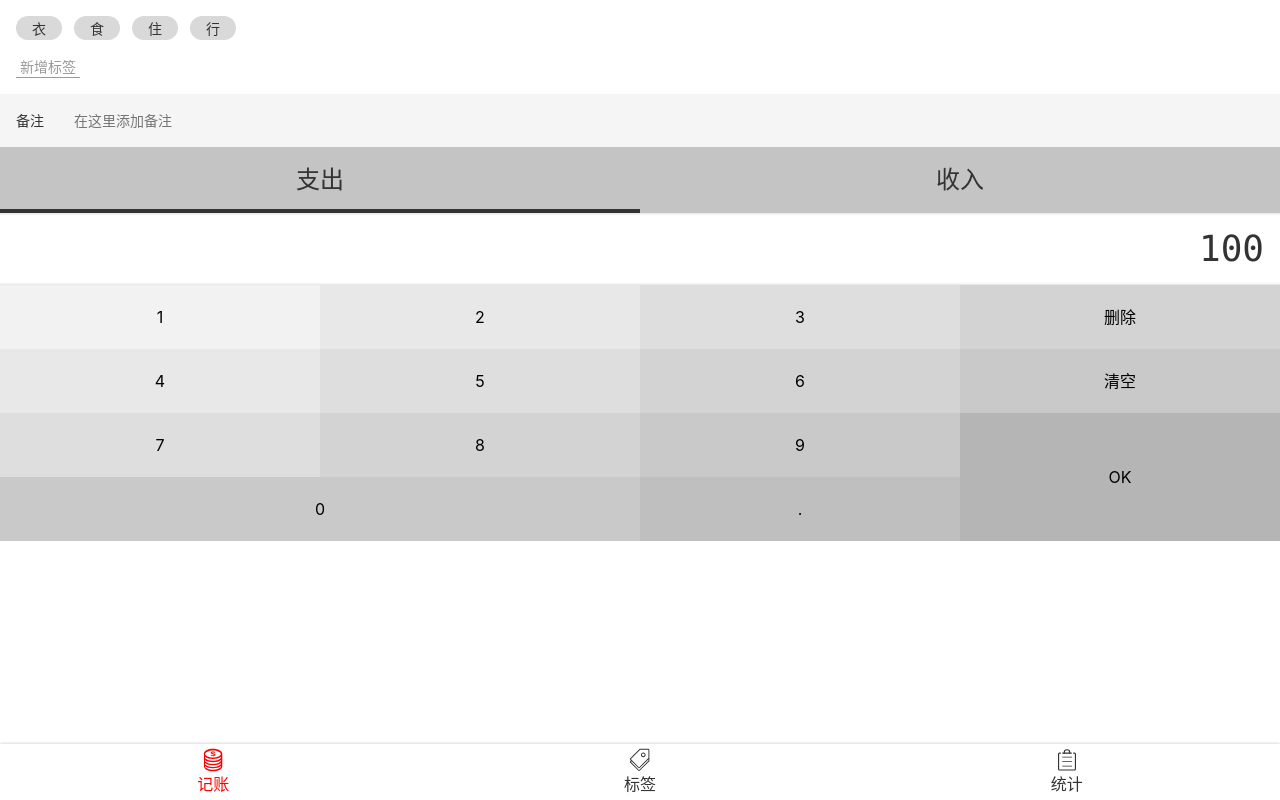
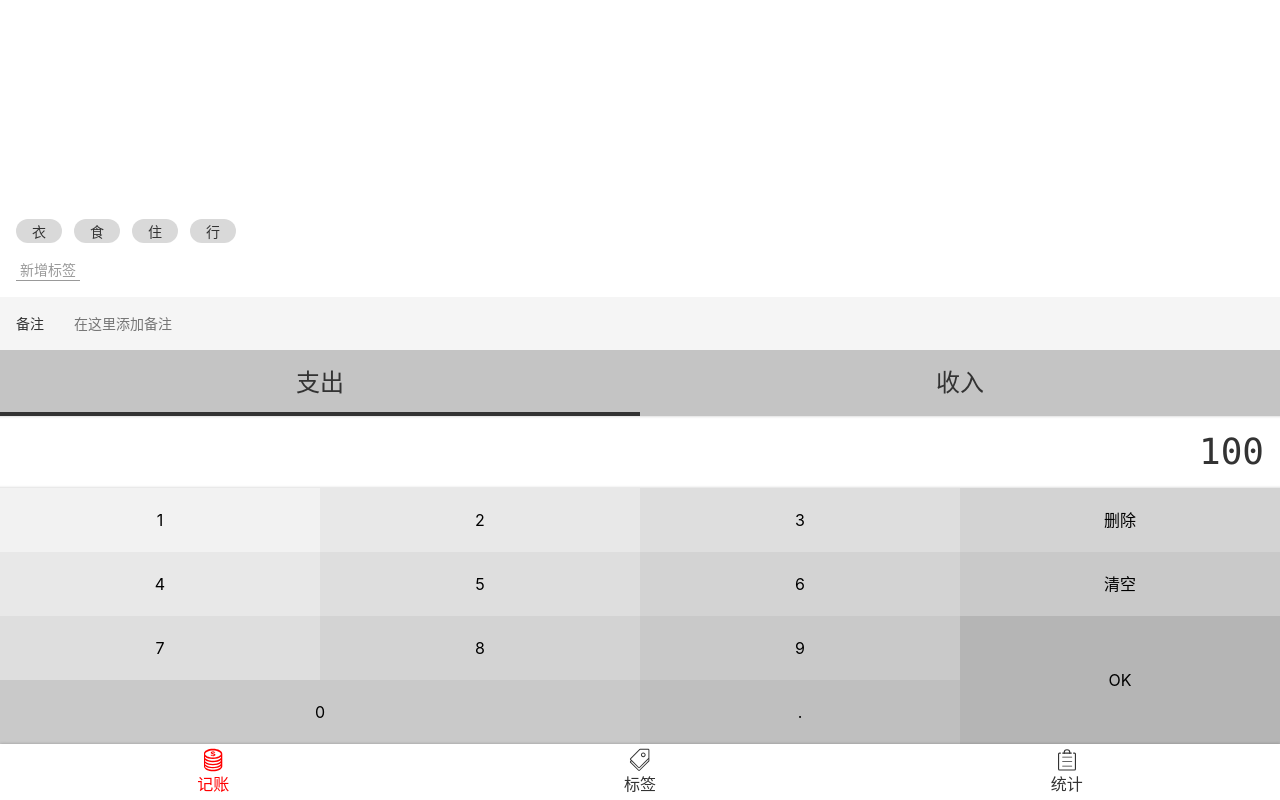
Before and after one commit to haxiedaimala/billing, a Vue app: page /#/money in a window 1280 px wide. Built offline with nearby package versions, Linux system fonts and the light colour scheme.

Commit message:
Money 样式 CSS5

```diff
--- a/src/components/Layout.vue
+++ b/src/components/Layout.vue
@@ -3,7 +3,7 @@ import Nav from '@/components/Nav.vue';
 </script>
 
 <template>
-  <div class="nav-wrapper">
+  <div class="layout-wrapper">
     <div class="content">
       <slot/>
     </div>
@@ -12,7 +12,7 @@ import Nav from '@/components/Nav.vue';
 </template>
 
 <style lang="scss" scoped>
-.nav-wrapper {
+.layout-wrapper {
   height: 100vh;
   display: flex;
   flex-direction: column;
--- a/src/views/Money.vue
+++ b/src/views/Money.vue
@@ -50,12 +50,25 @@
 $h: 24px;
 $border-radius: $h/2;
 $color-button-bg: #f2f2f2;
+
+:deep(.content) {
+  display: flex;
+  flex-direction: column;
+}
+
 .tags {
   font-size: 14px;
   padding: 16px;
+  display: flex;
+  flex: 1;
+  flex-direction: column;
+  overflow: hidden;
 
   > .current {
     display: flex;
+    flex: 1;
+    flex-wrap: wrap-reverse;
+    overflow: auto;
 
     > li {
       background: #d9d9d9;
@@ -65,7 +78,7 @@ $color-button-bg: #f2f2f2;
       display: flex;
       align-items: center;
       justify-content: center;
-      margin-right: 12px;
+      margin: 4px 12px 0 0;
       cursor: pointer;
     }
   }
```
